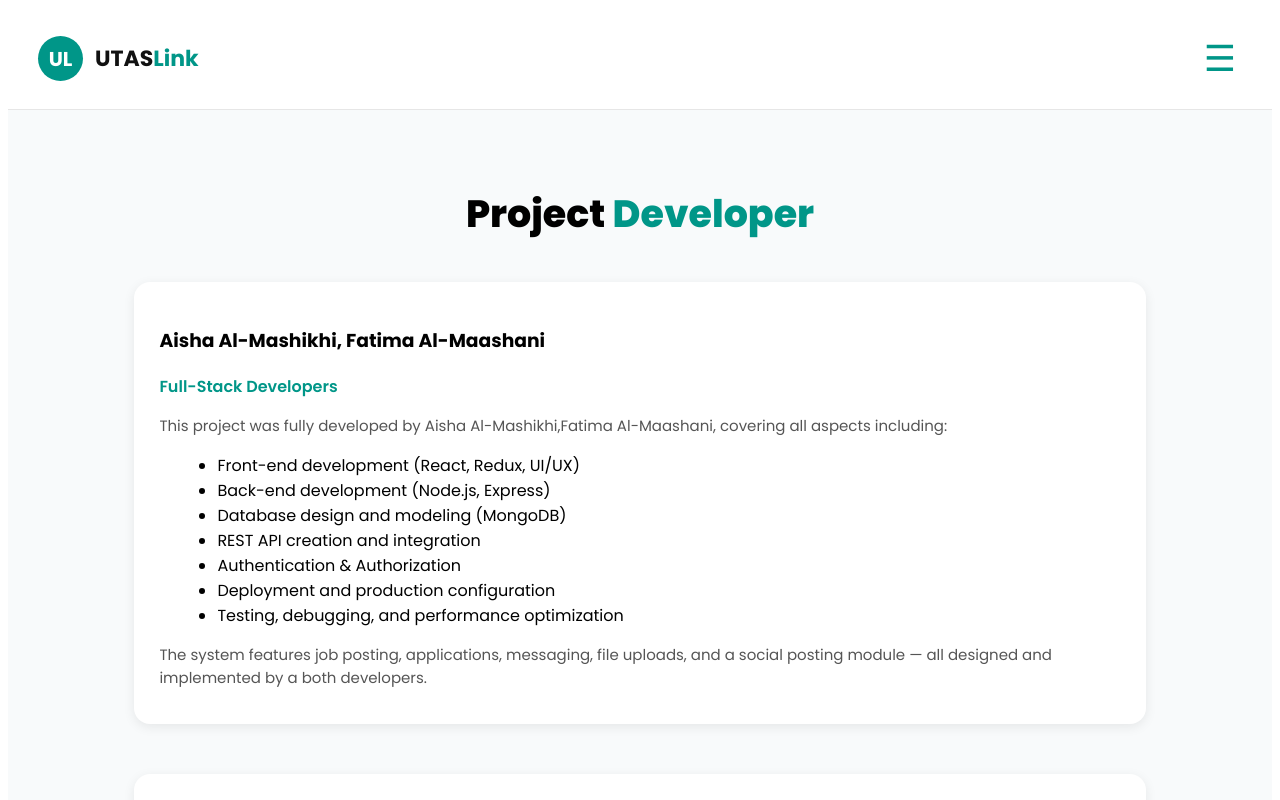
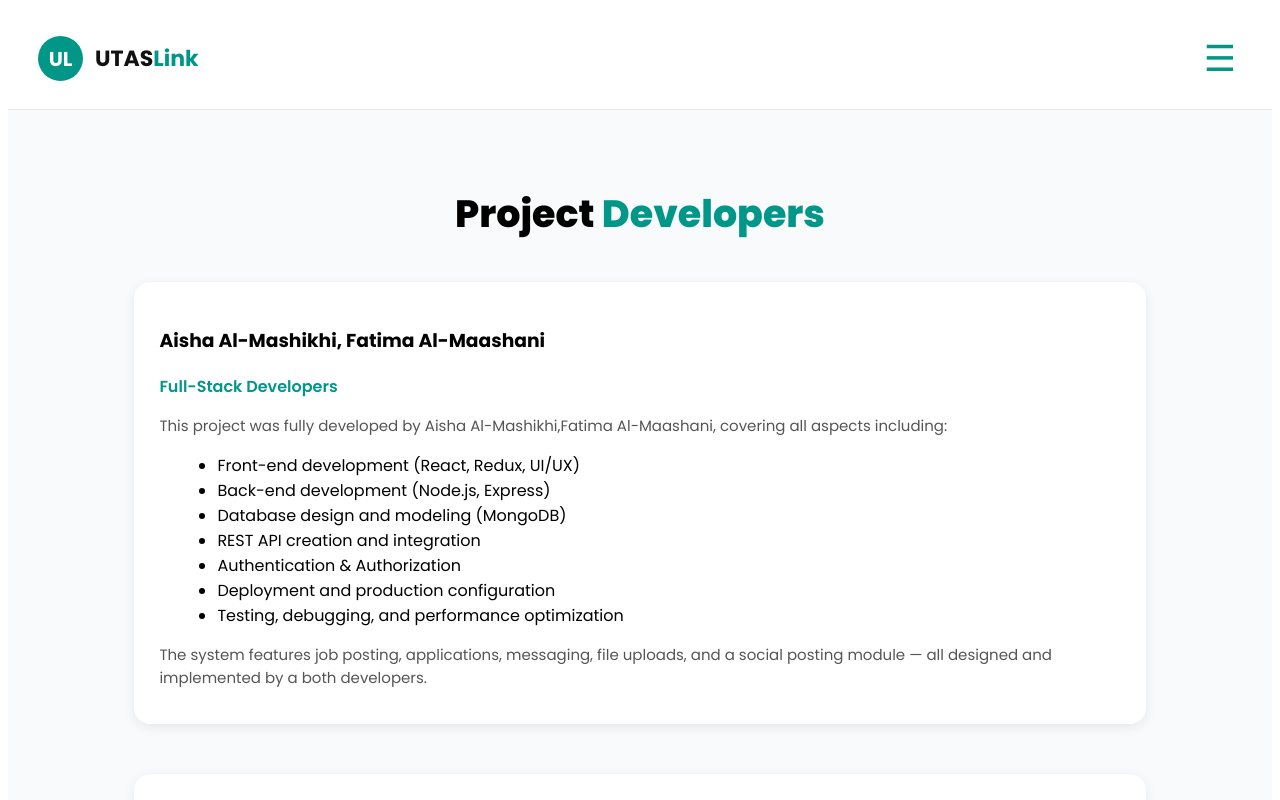
Before and after one commit to Aisha-Ahmed-Al-Mashikhi/utas-link-project, a React (Create React App) app in the folder client/: page /developers in a window 1280 px wide. Shown: the top 800 px of the page. Built offline with nearby package versions, Linux system fonts and the light colour scheme; no server answers.

Commit message:
Update Developers.jsx

```diff
--- a/client/src/Component/Developers.jsx
+++ b/client/src/Component/Developers.jsx
@@ -13,7 +13,7 @@ const Developers = () => {
       <h1 className="dev-title">
         {/* Static title text */}
         Project {/* Highlighted text */}
-        <span>Developer</span>
+        <span>Developers</span>
       </h1>
 
       {/* Developer section container */}
```
